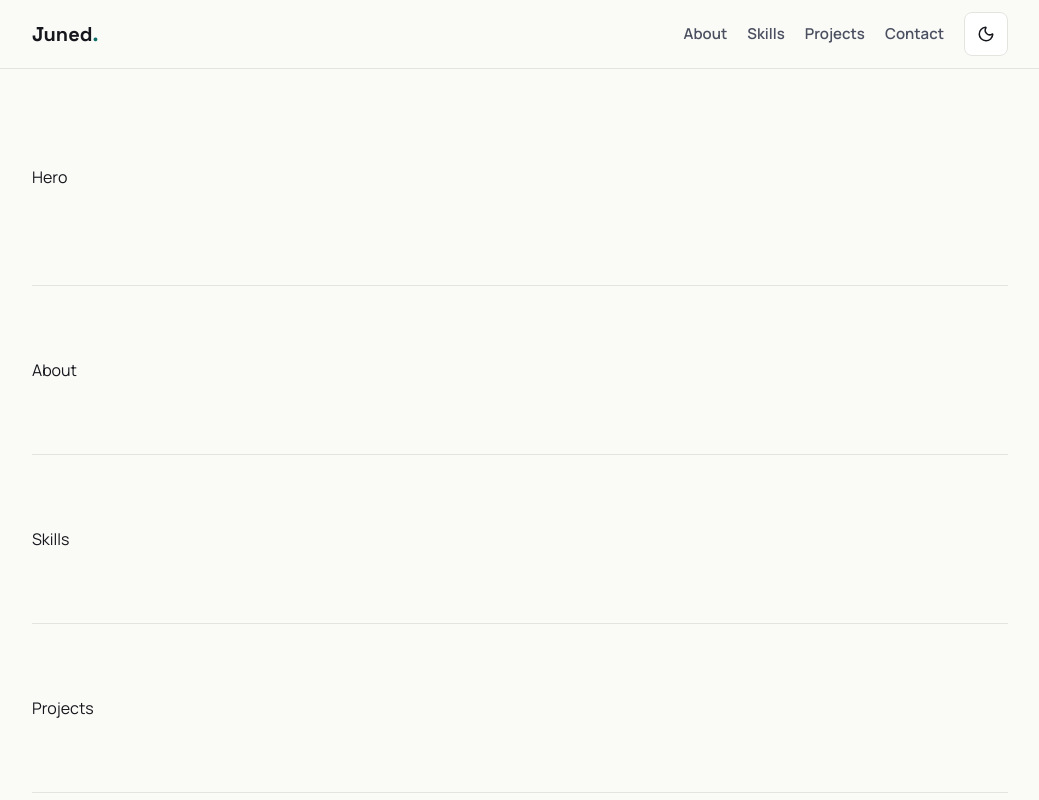
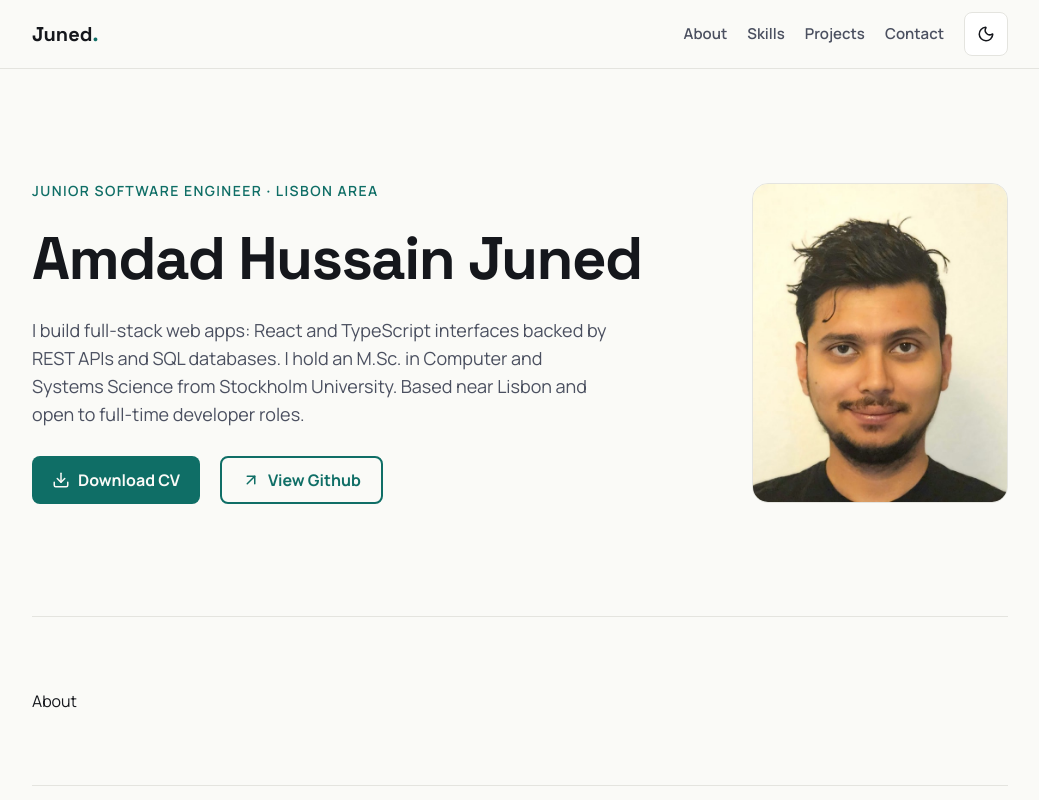
Before and after one commit to HussainJuned/portfolio2026, a React (Vite) app: page / in a window 1280 px wide. Shown: the top 800 px of the page, without its empty margins (120-1159 px from the left). Built offline with nearby package versions, Linux system fonts and the light colour scheme.

Commit message:
feat: add hero section with profile data
- Add Hero component and replace the placeholder section
- Add profile object (name, role, intro, links, CV) to portfolio data
- Remove thesis from projects
- Fix navbar width (w-5xl -> max-w-5xl)

```diff
--- a/src/App.tsx
+++ b/src/App.tsx
@@ -1,36 +1,23 @@
+import { Hero } from './components/Hero'
 import { Navbar } from './components/Navbar'
 
 function App() {
   return (
     <>
-      <div className="min-h-screen bg-background font-sans text-foreground">
+      <div className="bg-background text-foreground min-h-screen font-sans">
         <Navbar />
         <main className="mx-auto max-w-5xl px-6">
-          <section id="top" className="py-24">
-            Hero
-          </section>
-          <section
-            id="about"
-            className="border-t border-border py-18"
-          >
+          <Hero />
+          <section id="about" className="border-border border-t py-18">
             About
           </section>
-          <section
-            id="skills"
-            className="border-t border-border py-18"
-          >
+          <section id="skills" className="border-border border-t py-18">
             Skills
           </section>
-          <section
-            id="projects"
-            className="border-t border-border py-18"
-          >
+          <section id="projects" className="border-border border-t py-18">
             Projects
           </section>
-          <section
-            id="contact"
-            className="border-t border-border py-18"
-          >
+          <section id="contact" className="border-border border-t py-18">
             Contact
           </section>
         </main>
--- a/src/components/Hero.tsx
+++ b/src/components/Hero.tsx
@@ -0,0 +1,42 @@
+import { ArrowUpRight, Download } from 'lucide-react'
+import { profile } from '../data/portfolio'
+import Photo from '../assests/photo.jpg'
+
+/** First screen visitors see: name, role, short intro and main actions. */
+export function Hero() {
+  return (
+    <section
+      id="top"
+      className="flex flex-col items-center gap-12 py-20 md:flex-row md:py-28"
+    >
+      <div className="flex flex-1 flex-col gap-5">
+        <h2 className="text-accent text-sm font-semibold tracking-widest uppercase">
+          {profile.role} <span className="font-bold">·</span> {profile.location}
+        </h2>
+        <h1 className="font-display text-5xl leading-tight font-bold tracking-tight md:text-6xl">
+          {profile.name}
+        </h1>
+        <p className="text-muted max-w-xl text-lg">{profile.intro}</p>
+        <div className="flex flex-wrap gap-3 md:gap-5 pt-2">
+          <a
+            href={profile.cvUrl}
+            target='_blank'
+            // text-background keeps the label readable on the accent in both themes.
+            className="bg-accent text-background hover:bg-accent-hover inline-flex min-h-12 items-center gap-2 rounded-lg px-3 sm:px-5 py-2 font-bold transition-colors"
+          >
+            <Download size={18} aria-hidden="true" /> Download CV
+          </a>
+          <a
+            href={profile.githubUrl}
+            target="_blank"
+            rel="noopener noreferrer"
+            className="bg-background text-accent inline-flex min-h-12 items-center gap-2 rounded-lg px-3 sm:px-5 py-2 font-bold  border-2 transition-colors hover:bg-foreground hover:text-background"
+          >
+            <ArrowUpRight size={18} aria-hidden="true" /> View Github
+          </a>
+        </div>
+      </div>
+      <img src={Photo} alt={`Portrait of ${profile.name}`} className="aspect-4/5 w-56 rounded-2xl border border-border object-cover md:w-64"/>
+    </section>
+  )
+}
--- a/src/components/Navbar.tsx
+++ b/src/components/Navbar.tsx
@@ -12,7 +12,7 @@ const navLinks = [
 export function Navbar() {
   return (
     <header className="sticky top-0 z-10 border-b border-border bg-background/90 backdrop-blur">
-      <nav className="mx-auto flex w-5xl flex-wrap items-center justify-between gap-3 px-6 py-3">
+      <nav className="mx-auto flex max-w-5xl flex-wrap items-center justify-between gap-3 px-6 py-3">
         <a href="#top" className="font-display text-xl font-bold">
           Juned<span className="text-accent">.</span>
         </a>
--- a/src/data/portfolio.ts
+++ b/src/data/portfolio.ts
@@ -12,6 +12,20 @@ export type Project = {
   status: ProjectStatus
   link?: string,
   linkLabel?: string
+}
+
+/** Personal details reused across the Hero, Contact and Footer sections. */
+export const profile = {
+  name: 'Amdad Hussain Juned',
+  role: 'Junior Software Engineer',
+  location: 'Lisbon area',
+  intro:
+    'I build full-stack web apps: React and TypeScript interfaces backed by REST APIs and SQL databases. I hold an M.Sc. in Computer and Systems Science from Stockholm University. Based near Lisbon and open to full-time developer roles.',
+  email: 'hussainjuned99@gmail.com',
+  githubUrl: 'https://github.com/HussainJuned',
+  linkedinUrl: 'https://linkedin.com/in/hussain-juned',
+  // Served from /public with a fixed name so the download link never changes.
+  cvUrl: '/Amdad_Hussain_Juned_CV.pdf',
 }
 
 export const skills: SkillGroup[] = [
@@ -32,12 +46,5 @@ export const projects: Project[] = [
     // TODO: replace with the News Platform repo URL once it's public
     link: 'https://github.com/HussainJuned',
     linkLabel: 'GitHub repo',
-  },
-  {
-    title: 'M.Sc. Thesis: React vs Vue vs Svelte',
-    description:
-      'Designed controlled experiments to benchmark rendering performance of three frontend frameworks under real-time, high-volume data, then analysed and defended the results at Stockholm University.',
-    tags: ['React', 'Vue', 'Svelte', 'Performance testing'],
-    status: 'research',
-  },
+  }
 ]
```
